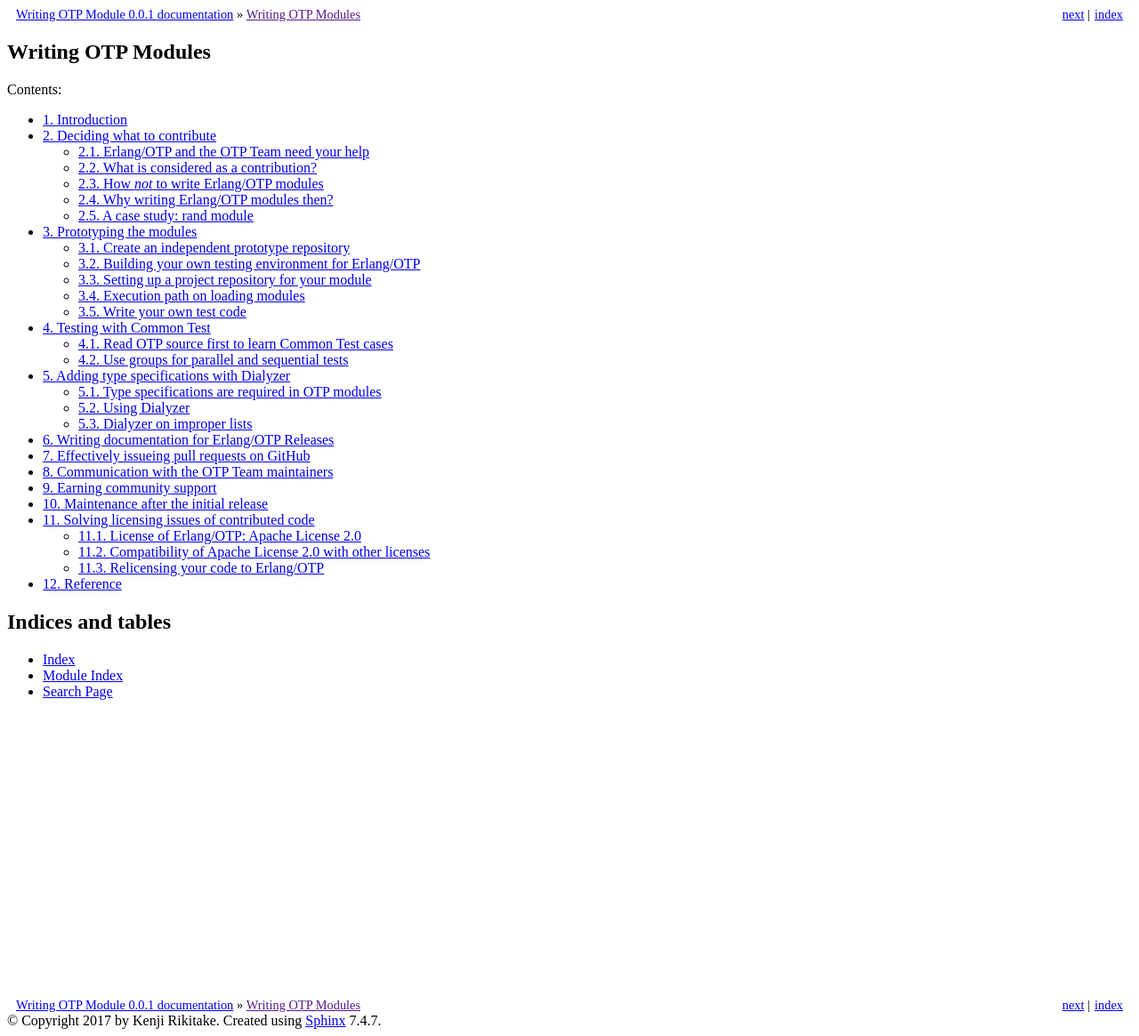
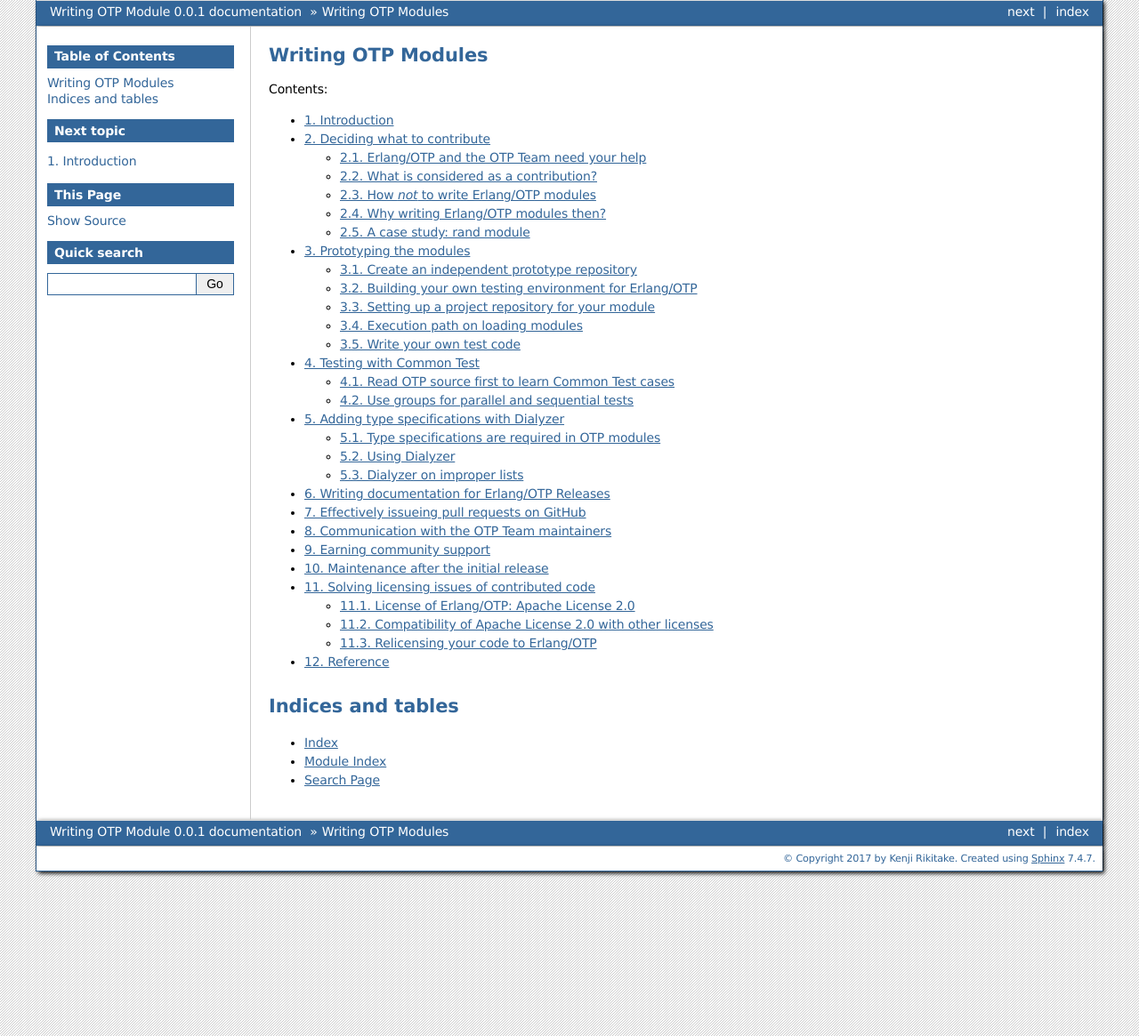
Before and after one commit to jj1bdx/writing-otp-modules, a Sphinx documentation site: the page built from draft/source/index.rst, in a window 1280 px wide. Shown: the whole page at 89% size. Built offline with Sphinx 7.4.7, drawn with Linux system fonts in a browser that asks for light colours.

Commit message:
Change conf.py for bizstyle theme

```diff
--- a/draft/source/conf.py
+++ b/draft/source/conf.py
@@ -83,7 +83,7 @@ todo_include_todos = False
 # The theme to use for HTML and HTML Help pages.  See the documentation for
 # a list of builtin themes.
 #
-html_theme = 'basic'
+html_theme = 'bizstyle'
 
 # Theme options are theme-specific and customize the look and feel of a theme
 # further.  For a list of options available for each theme, see the
```
